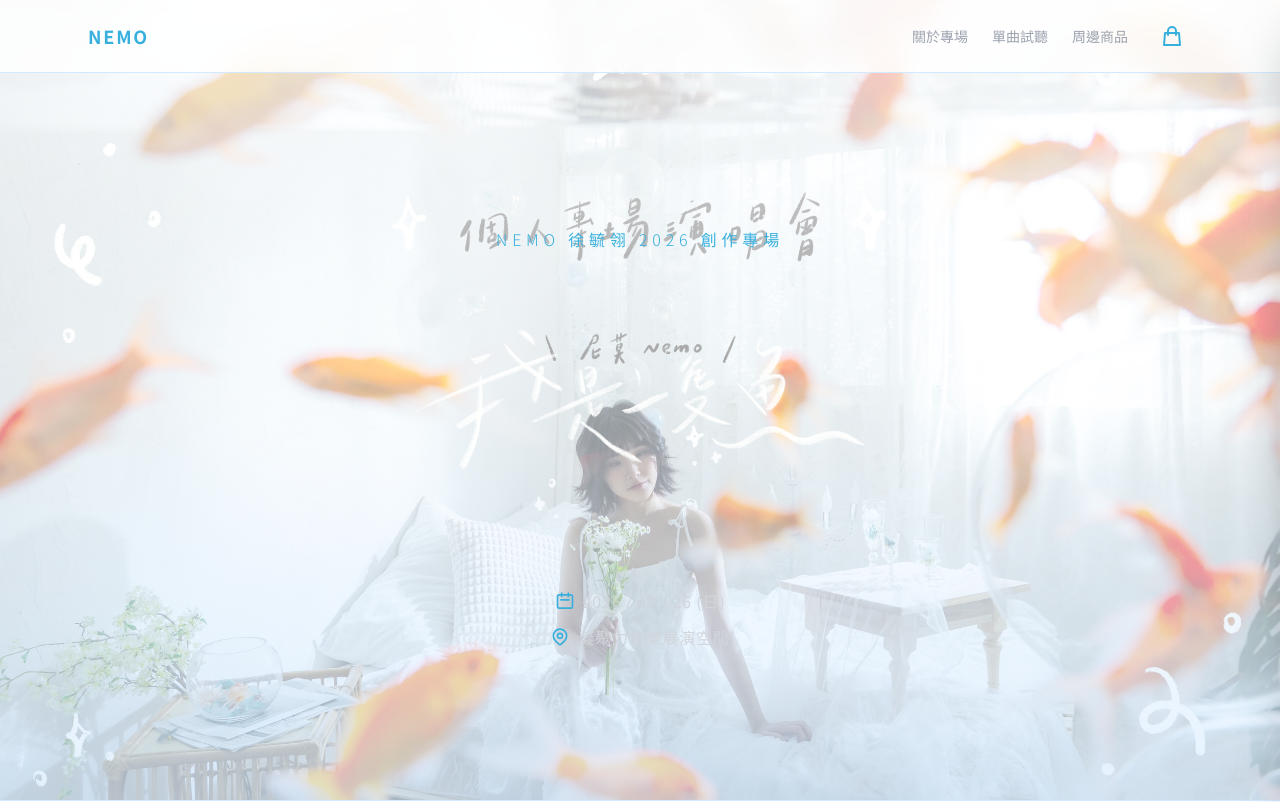
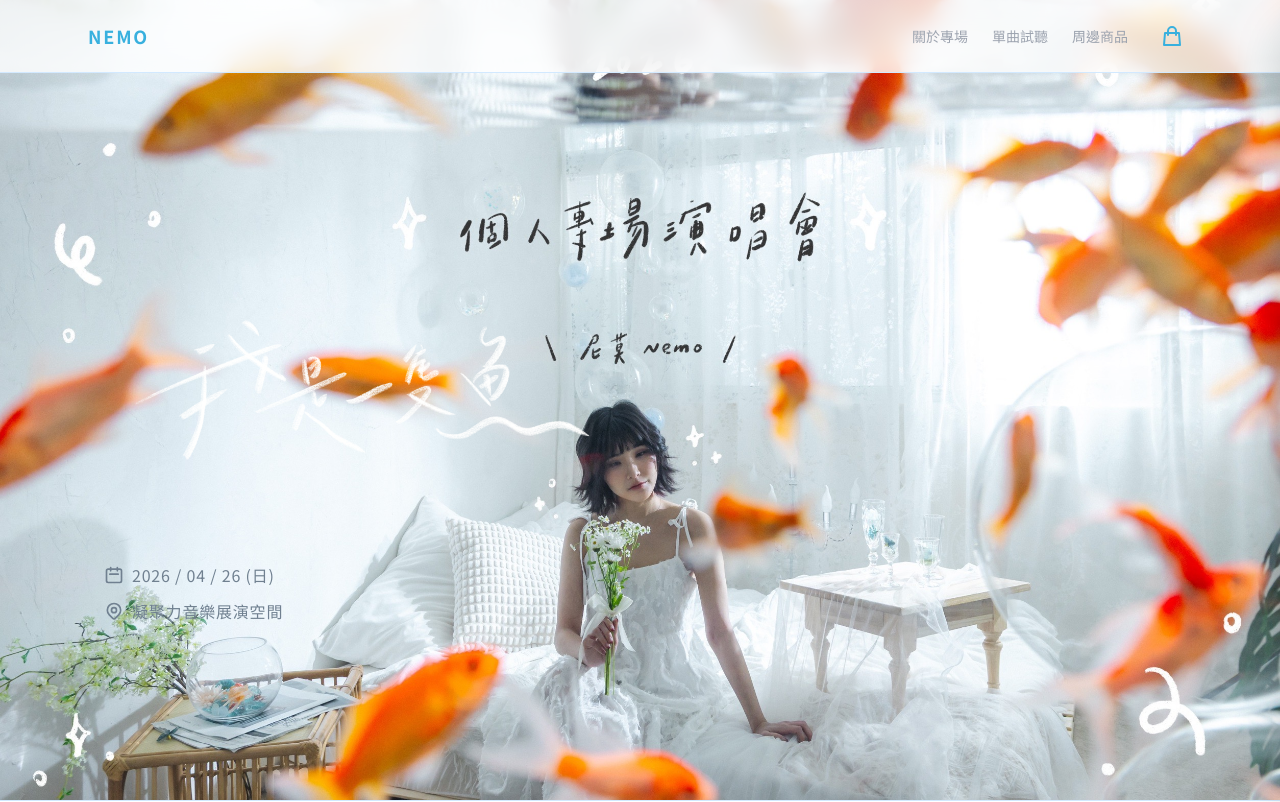
Before and after one commit to neo3333636-ctrl/nemo2, a plain HTML site: page index.html in a window 1280 px wide. Shown: the top 802 px of the page. Drawn offline with nearby package versions, Linux system fonts and the light colour scheme.

Commit message:
Add files via upload

```diff
--- a/index.html
+++ b/index.html
@@ -203,8 +203,7 @@
     </header>
 
     <!-- 1. Hero 首屏 -->
-    <section class="relative min-h-screen flex items-center justify-center overflow-hidden pt-20">
-<!-- Hero 背景圖 -->
+    <section class="relative min-h-screen flex items-center overflow-hidden pt-20 bg-[#D2E9FF]">
     <div class="absolute inset-0">
         <img
             src="images/cover.jpg"
@@ -213,28 +212,24 @@
         />
     </div>
 
-<!-- 淺色遮罩 -->
-<div class="absolute inset-0 bg-white/35"></div>
-
-<!-- 漸層遮罩 -->
-<div class="absolute inset-0 bg-gradient-to-b from-white/70 via-white/30 to-[#D2E9FF]/60"></div>
-        <div class="relative z-10 text-center px-6 animate-float flex flex-col items-center">
-            <p class="text-deepsea-300 tracking-[0.3em] text-sm md:text-base mb-4 font-light uppercase">Nemo 徐毓翎 2026 創作專場</p>
+    <div class="relative z-10 w-full max-w-6xl mx-auto px-6 md:px-10 h-full flex items-center">
+        <div class="w-full md:w-1/2 flex flex-col justify-center items-start text-left">
             <img
                 src="images/title.png"
                 alt="我是一隻魚"
                 class="w-[260px] md:w-[420px] lg:w-[520px] mb-6 object-contain"
             />
 
-            <div class="mt-8 flex flex-col space-y-3 text-gray-300 tracking-wider">
-                <p class="flex items-center justify-center gap-2">
-                    <svg class="w-5 h-5 text-deepsea-300" fill="none" stroke="currentColor" viewBox="0 0 24 24"><path stroke-linecap="round" stroke-linejoin="round" stroke-width="2" d="M8 7V3m8 4V3m-9 8h10M5 21h14a2 2 0 002-2V7a2 2 0 00-2-2H5a2 2 0 00-2 2v12a2 2 0 002 2z"></path></svg>
+            <div class="mt-4 flex flex-col space-y-3 text-[#708090] tracking-wider">
+                <p class="flex items-center gap-2">
+                    <svg class="w-5 h-5 text-[#708090]" fill="none" stroke="currentColor" viewBox="0 0 24 24"><path stroke-linecap="round" stroke-linejoin="round" stroke-width="2" d="M8 7V3m8 4V3m-9 8h10M5 21h14a2 2 0 002-2V7a2 2 0 00-2-2H5a2 2 0 00-2 2v12a2 2 0 002 2z"></path></svg>
                     2026 / 04 / 26 (日)
                 </p>
-                <p class="flex items-center justify-center gap-2">
-                    <svg class="w-5 h-5 text-deepsea-300" fill="none" stroke="currentColor" viewBox="0 0 24 24"><path stroke-linecap="round" stroke-linejoin="round" stroke-width="2" d="M17.657 16.657L13.414 20.9a1.998 1.998 0 01-2.827 0l-4.244-4.243a8 8 0 1111.314 0z"></path><path stroke-linecap="round" stroke-linejoin="round" stroke-width="2" d="M15 11a3 3 0 11-6 0 3 3 0 016 0z"></path></svg>
+                <p class="flex items-center gap-2">
+                    <svg class="w-5 h-5 text-[#708090]" fill="none" stroke="currentColor" viewBox="0 0 24 24"><path stroke-linecap="round" stroke-linejoin="round" stroke-width="2" d="M17.657 16.657L13.414 20.9a1.998 1.998 0 01-2.827 0l-4.244-4.243a8 8 0 1111.314 0z"></path><path stroke-linecap="round" stroke-linejoin="round" stroke-width="2" d="M15 11a3 3 0 11-6 0 3 3 0 016 0z"></path></svg>
                     凝聚力音樂展演空間
                 </p>
+            </div>
         </div>
     </div>
 </section>
```
Lines whose indentation alone changed are shown as unchanged.
